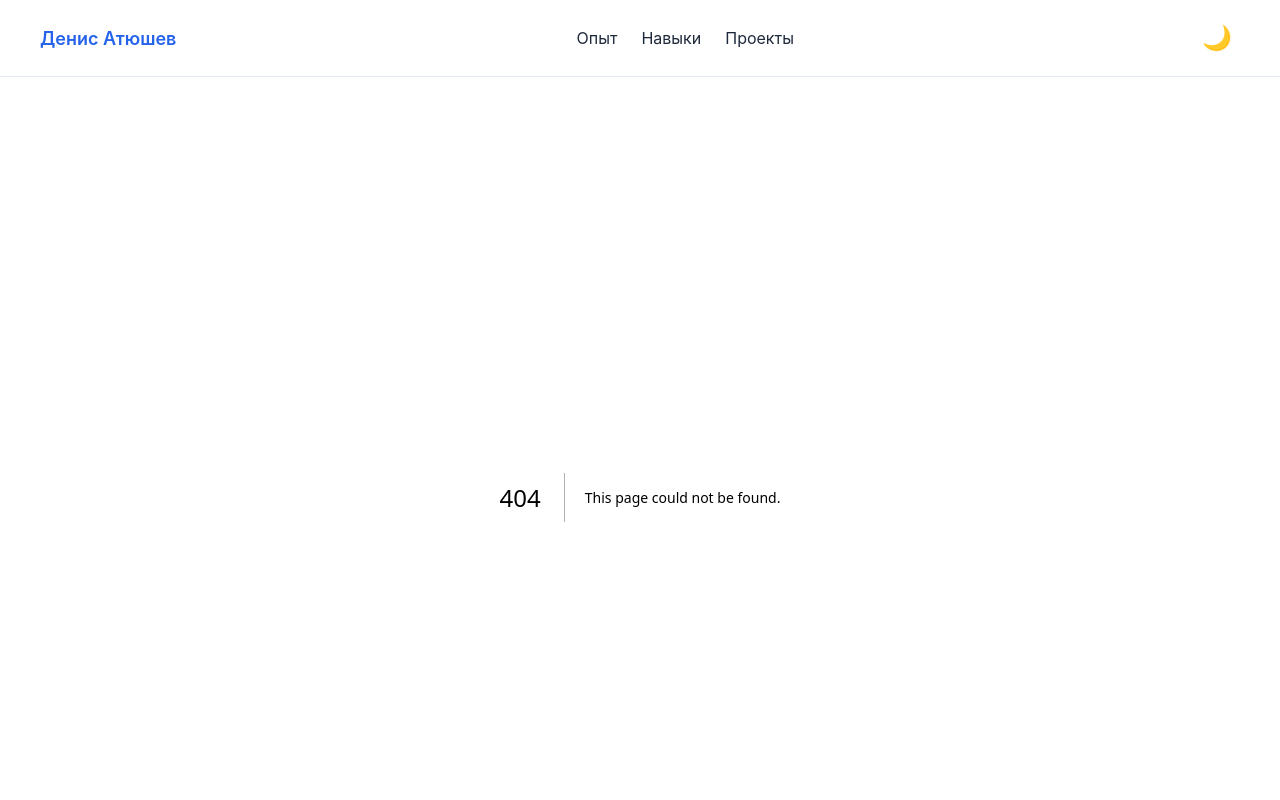
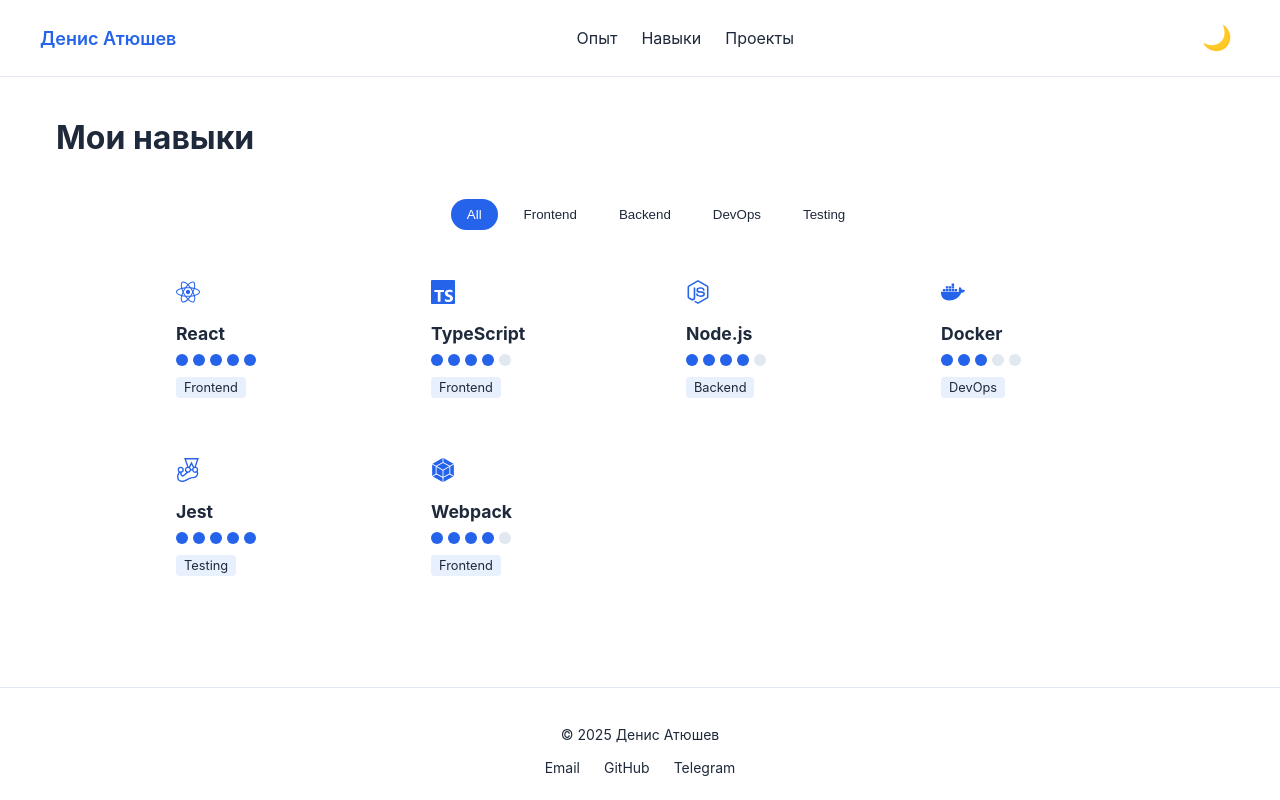
Before and after one commit to AtyushevD/portfolio, a Next.js app: page /skills in a window 1280 px wide. Before the commit this address had no page. Shown: the top 800 px of the page. Built offline with nearby package versions, Linux system fonts and the light colour scheme.

Commit message:
Добавил страничку навыков

```diff
--- a/package.json
+++ b/package.json
@@ -12,7 +12,8 @@
     "motion": "^12.11.1",
     "next": "15.3.1",
     "react": "^19.0.0",
-    "react-dom": "^19.0.0"
+    "react-dom": "^19.0.0",
+    "react-icons": "^5.5.0"
   },
   "devDependencies": {
     "@eslint/eslintrc": "^3",
--- a/src/app/(main)/experience/page.tsx
+++ b/src/app/(main)/experience/page.tsx
@@ -1,4 +1,4 @@
-import { ExperienceTimeline } from '@/components/experience/ExperienceTimeline';
+import { ExperienceTimeline } from '@/components/experience';
 import { EXPERIENCE } from '@/lib/experience';
 import { Container } from '@/components/layout/Container';
 
--- /dev/null
+++ b/src/app/(main)/skills/page.tsx
@@ -0,0 +1,11 @@
+import { SkillsGrid } from '@/components/skills';
+import { Container } from '@/components/layout/Container';
+
+export default function SkillsPage() {
+  return (
+    <Container>
+      <h1 className="page-title">Мои навыки</h1>
+      <SkillsGrid />
+    </Container>
+  );
+}
--- /dev/null
+++ b/src/components/skills/SkillCard.tsx
@@ -0,0 +1,27 @@
+import { SkillItem } from '@/lib/skills';
+
+import styles from './SkillsGrid.module.css';
+
+interface SkillCardProps {
+  skill: SkillItem;
+}
+
+export const SkillCard = ({ skill }: SkillCardProps) => {
+  return (
+    <div className={styles.card}>
+      <div className={styles.icon}>{skill.icon}</div>
+      <div className={styles.info}>
+        <h4 className={styles.name}>{skill.name}</h4>
+        <div className={styles.level}>
+          {[...Array(5)].map((_, i) => (
+            <div
+              key={i}
+              className={`${styles.dot} ${i < skill.level ? styles.filled : ''}`}
+            />
+          ))}
+        </div>
+        <span className={styles.category}>{skill.category}</span>
+      </div>
+    </div>
+  );
+};
--- /dev/null
+++ b/src/components/skills/SkillsGrid.module.css
@@ -0,0 +1,85 @@
+.container {
+  max-width: 1000px;
+  margin: 0 auto;
+  padding: 20px;
+}
+
+.filters {
+  display: flex;
+  gap: 10px;
+  margin-bottom: 30px;
+  flex-wrap: wrap;
+  justify-content: center;
+}
+
+.filter {
+  padding: 8px 16px;
+  border: none;
+  background: var(--color-bg-dark);
+  color: var(--color-text);
+  border-radius: 20px;
+  cursor: pointer;
+  transition: all 0.2s;
+}
+
+.filter:hover {
+  background: var(--color-primary-light);
+}
+
+.filter.active {
+  background: var(--color-primary);
+  color: white;
+}
+
+.grid {
+  display: grid;
+  grid-template-columns: repeat(auto-fill, minmax(200px, 1fr));
+  gap: 20px;
+}
+
+.card {
+  background: var(--color-bg-dark);
+  padding: 20px;
+  border-radius: 8px;
+  transition: transform 0.2s;
+}
+
+.card:hover {
+  transform: translateY(-5px);
+}
+
+.icon {
+  color: var(--color-primary);
+  margin-bottom: 15px;
+}
+
+.name {
+  margin: 0 0 10px;
+  font-size: 1.1rem;
+}
+
+.level {
+  display: flex;
+  gap: 5px;
+  margin-bottom: 10px;
+}
+
+.dot {
+  width: 12px;
+  height: 12px;
+  border-radius: 50%;
+  background: var(--color-border);
+}
+
+.dot.filled {
+  background: var(--color-primary);
+}
+
+.category {
+  font-size: 0.8rem;
+  color: var(--color-text-light);
+  display: inline-block;
+  padding: 3px 8px;
+  background: rgba(37, 99, 235, 0.1);
+  border-radius: 4px;
+}
--- /dev/null
+++ b/src/components/skills/SkillsGrid.tsx
@@ -0,0 +1,37 @@
+'use client';
+
+import { useState } from 'react';
+import { SKILLS, SKILL_CATEGORIES } from '@/lib/skills';
+import { SkillCard } from './SkillCard';
+
+import styles from './SkillsGrid.module.css';
+
+export const SkillsGrid = () => {
+  const [filter, setFilter] = useState<string>('All');
+
+  const filteredSkills = filter === 'All'
+    ? SKILLS
+    : SKILLS.filter(skill => skill.category === filter);
+
+  return (
+    <div className={styles.container}>
+      <div className={styles.filters}>
+        {SKILL_CATEGORIES.map(category => (
+          <button
+            key={category}
+            className={`${styles.filter} ${filter === category ? styles.active : ''}`}
+            onClick={() => setFilter(category)}
+          >
+            {category}
+          </button>
+        ))}
+      </div>
+
+      <div className={styles.grid}>
+        {filteredSkills.map(skill => (
+          <SkillCard key={skill.id} skill={skill} />
+        ))}
+      </div>
+    </div>
+  );
+};
--- /dev/null
+++ b/src/components/skills/index.ts
@@ -0,0 +1 @@
+export {SkillsGrid} from './SkillsGrid';
--- /dev/null
+++ b/src/lib/skills.tsx
@@ -0,0 +1,58 @@
+import React from 'react';
+import { FaReact, FaNodeJs, FaDocker } from 'react-icons/fa';
+import { SiTypescript, SiJest, SiWebpack } from 'react-icons/si';
+
+export interface SkillItem {
+  id: string;
+  name: string;
+  category: 'Frontend' | 'Backend' | 'DevOps' | 'Testing';
+  level: number; // 1-5
+  icon: React.JSX.Element;
+}
+
+export const SKILLS: SkillItem[] = [
+  {
+    id: '1',
+    name: 'React',
+    category: 'Frontend',
+    level: 5,
+    icon: <FaReact size={24} />
+  },
+  {
+    id: '2',
+    name: 'TypeScript',
+    category: 'Frontend',
+    level: 4,
+    icon: <SiTypescript size={24} />
+  },
+  {
+    id: '3',
+    name: 'Node.js',
+    category: 'Backend',
+    level: 4,
+    icon: <FaNodeJs size={24} />
+  },
+  {
+    id: '4',
+    name: 'Docker',
+    category: 'DevOps',
+    level: 3,
+    icon: <FaDocker size={24} />
+  },
+  {
+    id: '5',
+    name: 'Jest',
+    category: 'Testing',
+    level: 5,
+    icon: <SiJest size={24} />
+  },
+  {
+    id: '6',
+    name: 'Webpack',
+    category: 'Frontend',
+    level: 4,
+    icon: <SiWebpack size={24} />
+  }
+];
+
+export const SKILL_CATEGORIES = ['All', 'Frontend', 'Backend', 'DevOps', 'Testing'] as const;
```
Also changed, not shown: 1 other file (tests, documents, lock files or other folders).
